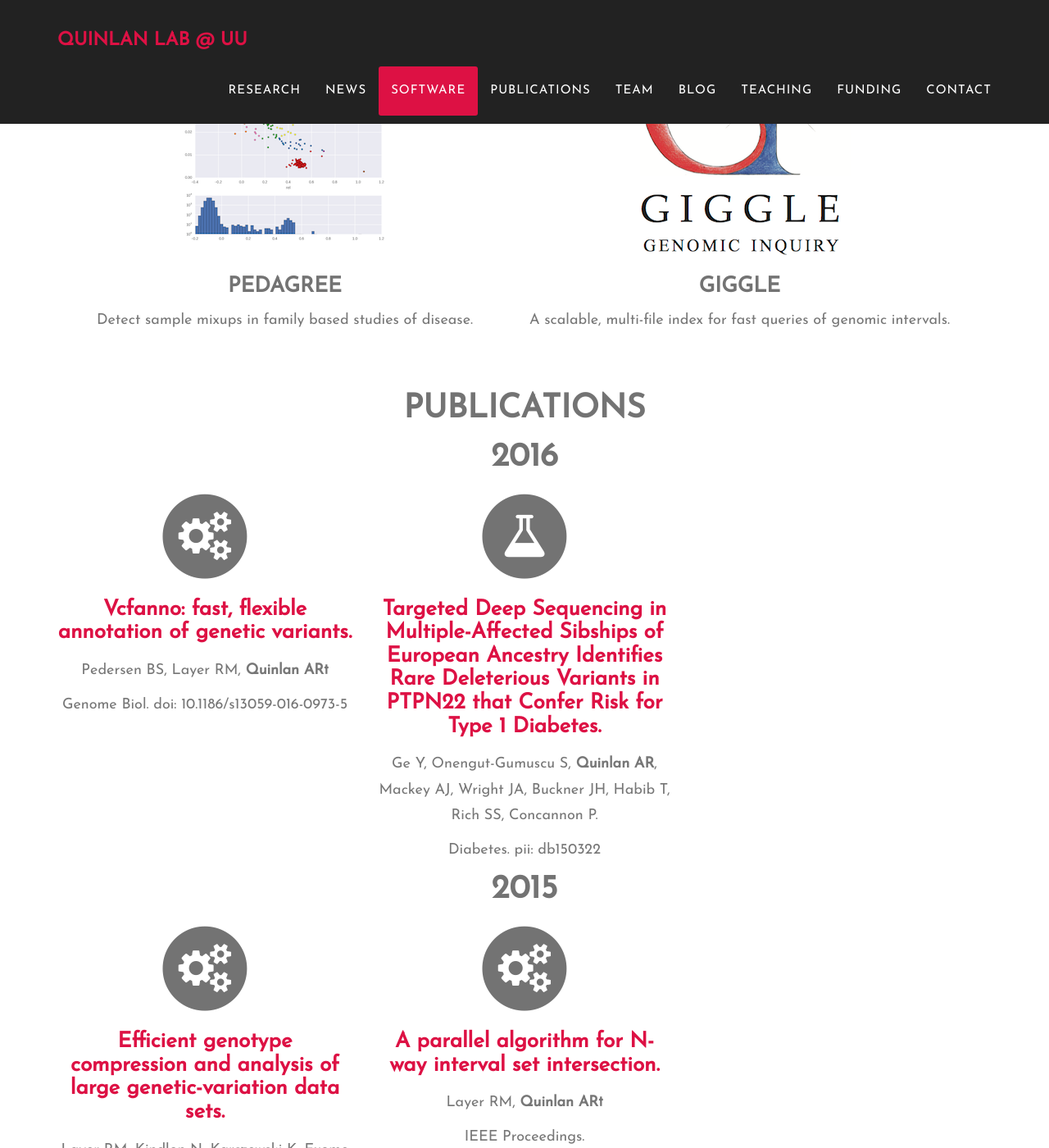
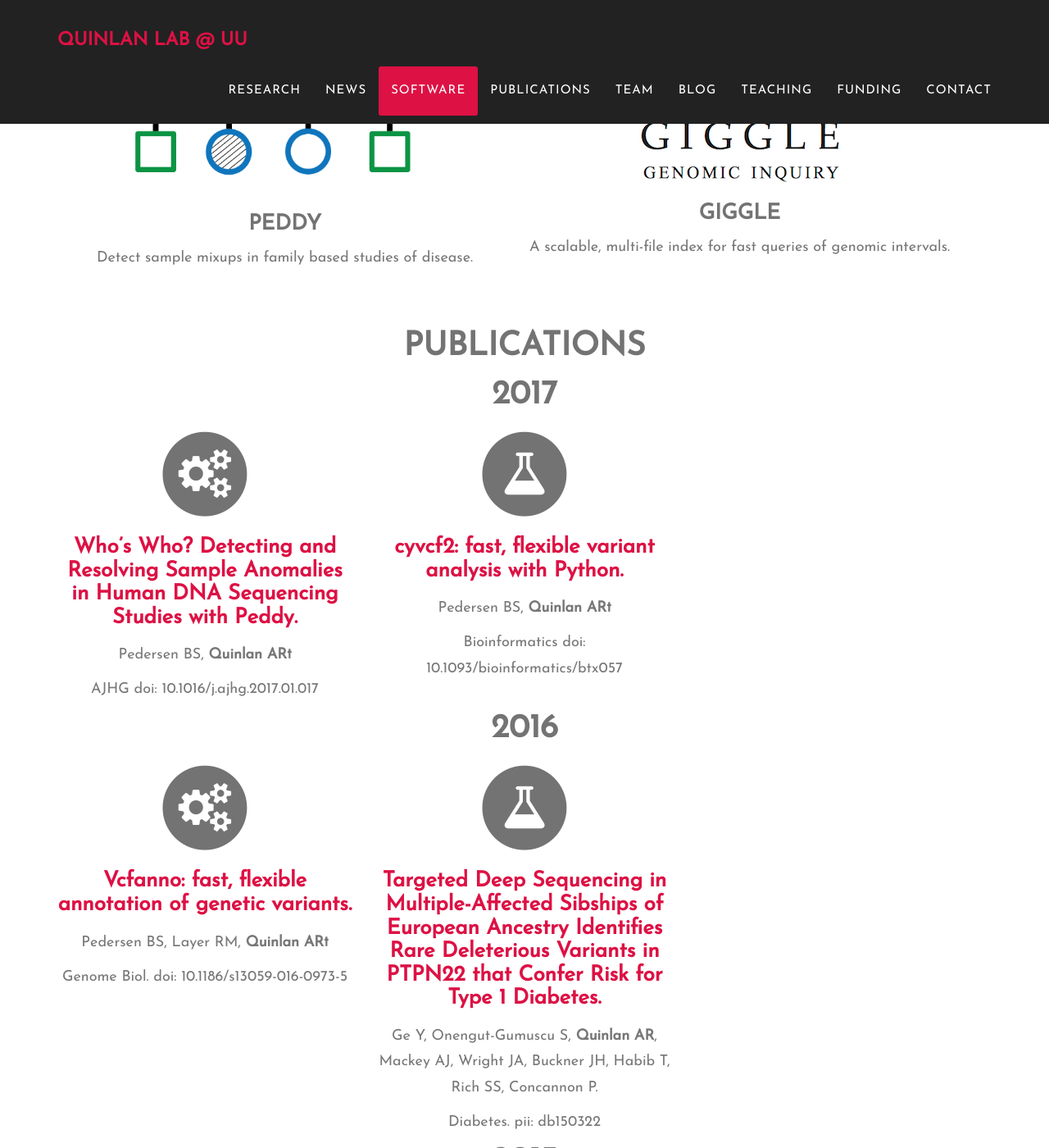
Before and after one commit to arq5x/arq5x.github.io, a Jekyll site: the page built from index.html, in a window 1280 px wide and 1400 px high, scrolled down 6328 px. Shown: the whole window at 82% size. Built offline with Jekyll 4.4.1, drawn with Linux system fonts in a browser that asks for light colours; some web fonts are replaced.

Commit message:
update 2017 pubs and logos

```diff
--- a/_includes/publications.html
+++ b/_includes/publications.html
@@ -6,6 +6,33 @@
                     <h2 class="section-heading">Publications</h2>
                 </div>
             </div>
+
+            <div class="row text-center">
+            <h2 class="section-heading">2017</h2>
+            </div>
+            <div class="row text-center">
+                <div class="col-md-4">
+                    <span class="fa-stack fa-4x">
+                        <i class="fa fa-circle fa-stack-2x text-secondary"></i>
+                        <i class="fa fa-gears fa-stack-1x fa-inverse"></i>
+                    </span>
+                    <h3 class="service-heading"><a href="http://www.cell.com/ajhg/fulltext/S0002-9297(17)30017-4">Who’s Who? Detecting and Resolving Sample Anomalies in Human DNA Sequencing Studies with Peddy.</a></h3>
+                    <p class="text-muted">Pedersen BS, <strong>Quinlan AR†</strong></p>
+                    <p class="text-muted">AJHG doi: 10.1016/j.ajhg.2017.01.017</p>
+                </div>
+                <div class="col-md-4">
+                    <span class="fa-stack fa-4x">
+                        <i class="fa fa-circle fa-stack-2x text-secondary"></i>
+                        <i class="fa fa-flask fa-stack-1x fa-inverse"></i>
+                    </span>
+                    <h3 class="service-heading"><a href="https://academic.oup.com/bioinformatics/article/2971439/cyvcf2-fast-flexible-variant-analysis-with-Python">cyvcf2: fast, flexible variant analysis with Python.</a></h3>
+                    <p class="text-muted">Pedersen BS, <strong>Quinlan AR†</strong></p>
+                    <p class="text-muted">Bioinformatics doi: 10.1093/bioinformatics/btx057</p>
+                </div>
+                <div class="col-md-4">
+                </div>
+            </div>
+
             <div class="row text-center">
             <h2 class="section-heading">2016</h2>
             </div>
```
Also changed, not shown: _posts/2015-12-21-project-8.markdown (+7 -7 lines), img/software/peddy.png (added), img/software/vcfanno.png.
